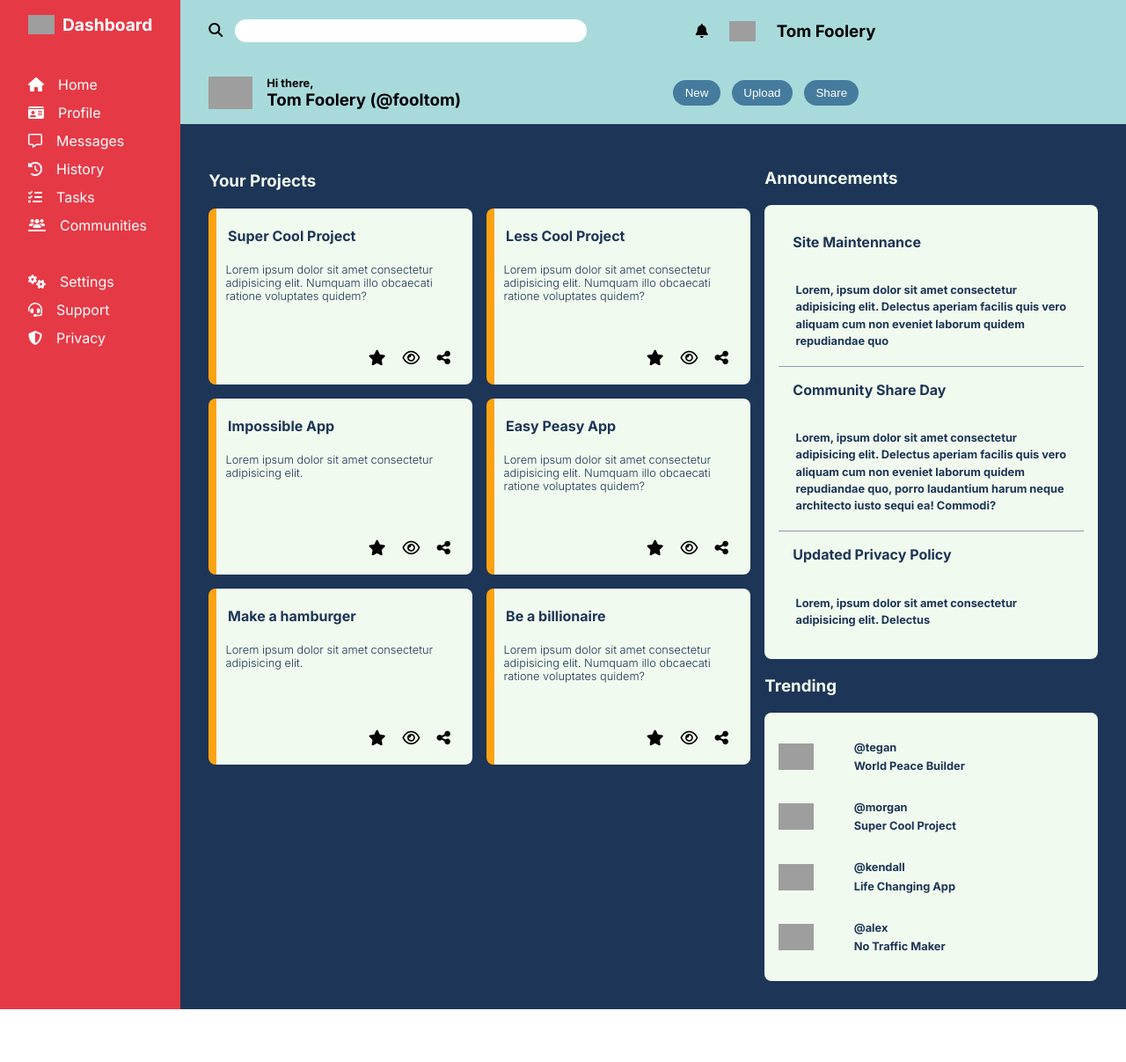
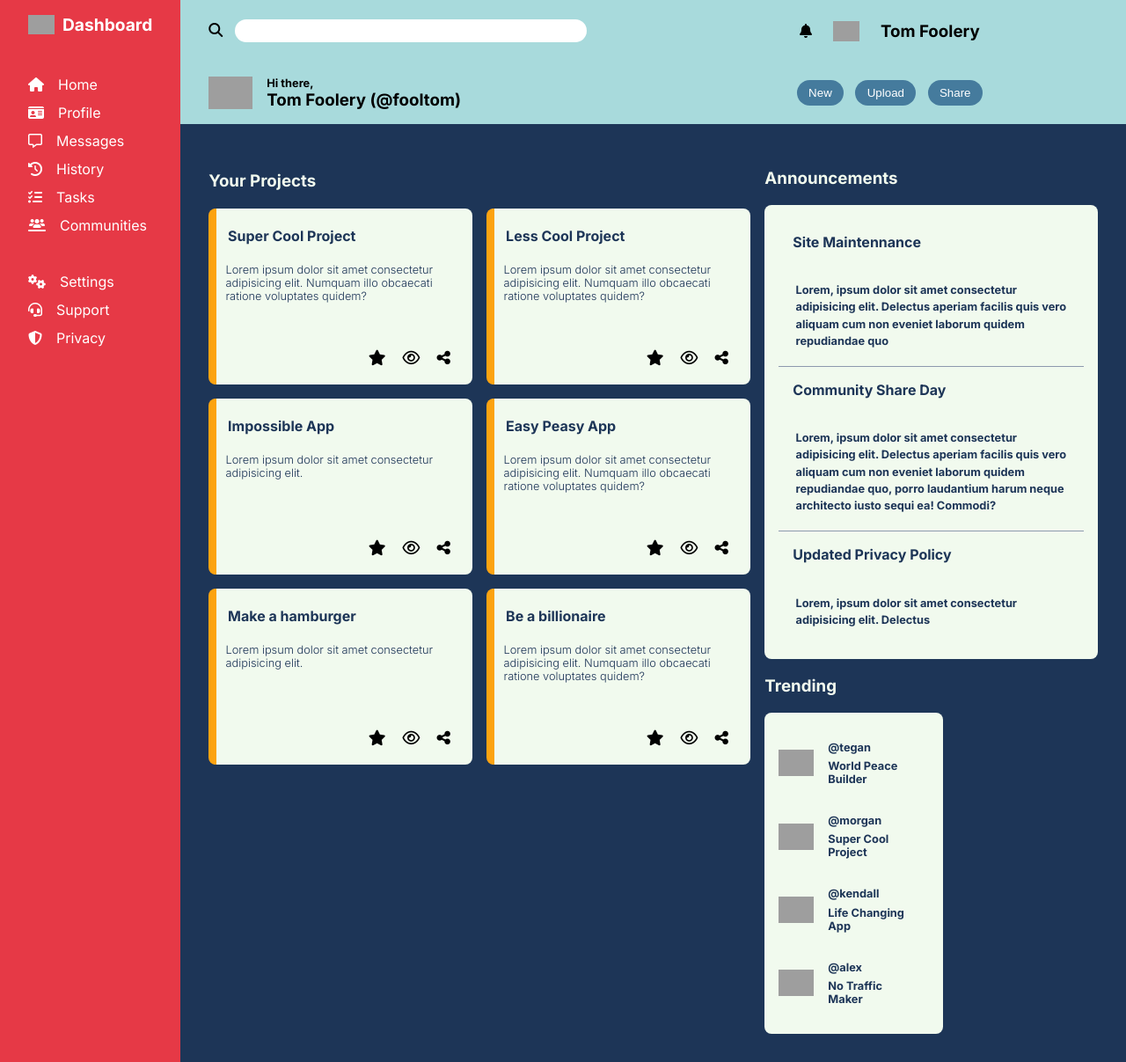
Before and after one commit to kebin20/admin-dashboard-new, a React (Create React App) app: page / in a window 1280 px wide. Shown: the whole page at 88% size. Before the commit the page ends 1147 px from the top, so only its background shows below. Built offline with nearby package versions, Linux system fonts and the light colour scheme; grey boxes are pictures that could not be loaded.

Commit message:
Cleaned up sizing and layout on some containers

```diff
--- a/components/Header.css
+++ b/components/Header.css
@@ -55,7 +55,7 @@ input.search-box {
 .profile-sml {
   display: flex;
   align-items: center;
-  margin-left: 3em;
+  margin: 0 auto;
 }
 
 .profile-icon-sml {
@@ -69,7 +69,7 @@ input.search-box {
 .button-row {
   display: flex;
   align-items: center;
-  margin-left: 1em;
+  margin: 0 auto;
 }
 
 .button-row > button {
--- a/components/Main/Main.css
+++ b/components/Main/Main.css
@@ -6,13 +6,11 @@
   background: #1d3557;
   color: #f1faee;
   grid-template-columns: 3fr 2fr;
-  grid-template-rows: 80px repeat(1,1fr);
+  grid-template-rows: 80px repeat(1, 1fr);
   grid-template-areas:
-    "title AT"
-    "card AT"
-    ;
+    'title AT'
+    'card AT';
 }
-
 
 /* Card Section */
 .project-header-title {
@@ -24,7 +22,7 @@
 .cards {
   display: grid;
   grid-template-columns: 1fr 1fr;
-  grid-template-rows: repeat(3,200px);
+  grid-template-rows: repeat(3, 200px);
   grid-gap: 1em;
 }
 
@@ -48,23 +46,22 @@
   padding-right: 0.6em;
 }
 
-.project-button-row{
+.project-button-row {
   display: flex;
   align-items: flex-end;
   justify-content: flex-end;
   padding: 1em;
 }
 
-.project-button-row>button {
+.project-button-row > button {
   margin: 0.2em;
   background-color: #f1faee;
   border: none;
   font-size: 1.1rem;
 }
 
-
 /* Announcements section */
-.AT{
+.AT {
   grid-area: AT;
   padding: 1em;
 }
@@ -73,7 +70,7 @@
   padding: 1em;
 }
 
-.announcement-card{
+.announcement-card {
   background-color: #f1faee;
   color: #1d3557;
   border-radius: 8px;
@@ -86,7 +83,7 @@
 }
 
 .container > p:not(:last-child) {
-  border-bottom: 1px solid  #8d99ae;
+  border-bottom: 1px solid #8d99ae;
 }
 
 .container > h4 {
@@ -95,7 +92,8 @@
 }
 
 /* Trending section */
-.trending-users{
+.trending-users {
+  max-width: 85%;
   background-color: #f1faee;
   color: #1d3557;
   padding: 1em;
@@ -114,3 +112,9 @@
 p.trending-project-name {
   margin-top: 0.5em;
 }
+
+@media (min-width: 800px) {
+  .trending-users {
+    max-width: 45%;
+  }
+}
```
